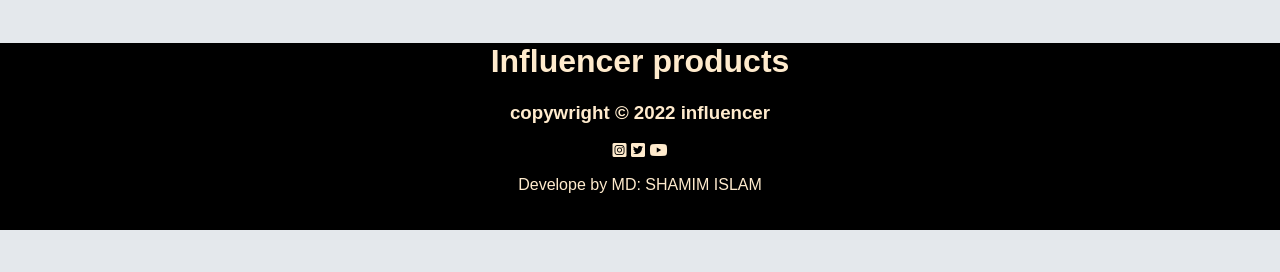
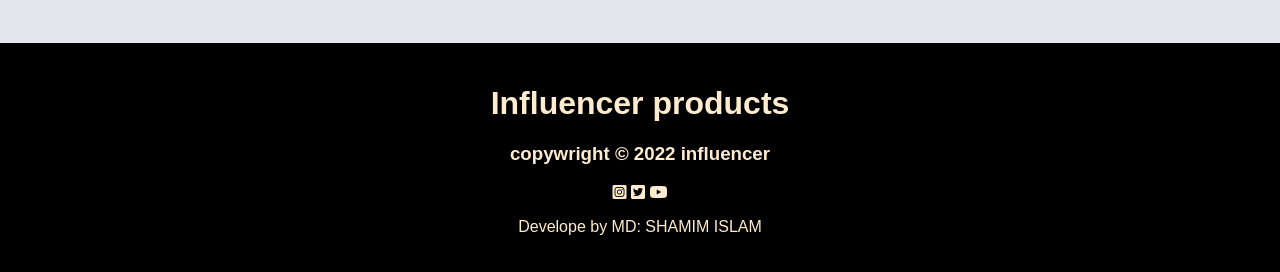
Before and after one commit to shamimfl/Influyencer-Product, a plain HTML site: page index.html in a window 1280 px wide. Shown: the part 2624-2896 px from the top of the page. Before the commit the page ends 2854 px from the top, so only its background shows below. Drawn offline with Linux system fonts and the light colour scheme; a web font is replaced by a local one.

Commit message:
footer added

```diff
--- a/style.css
+++ b/style.css
@@ -126,7 +126,7 @@ footer{
     color: blanchedalmond;
     text-align: center;
     margin-top: 50px;
-    padding-bottom: 20px; }
+    padding: 20px; }
 /* footer style end */
 
 
```
